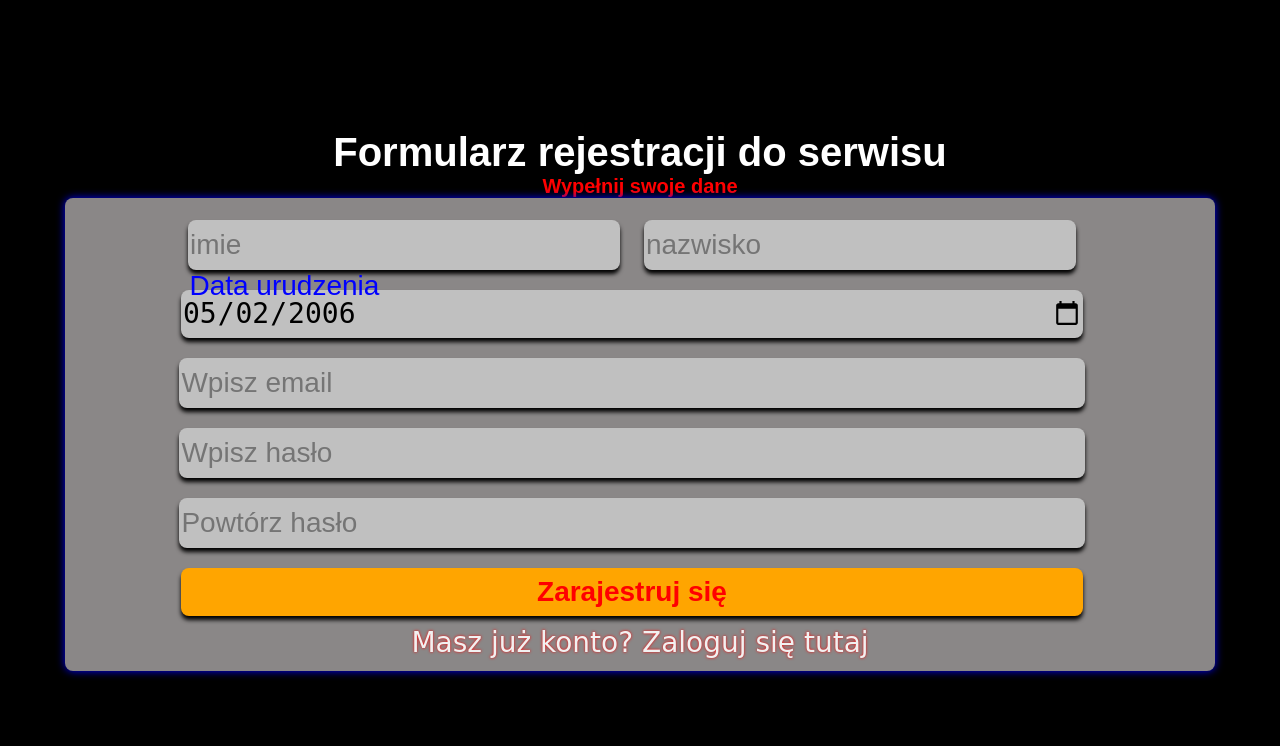
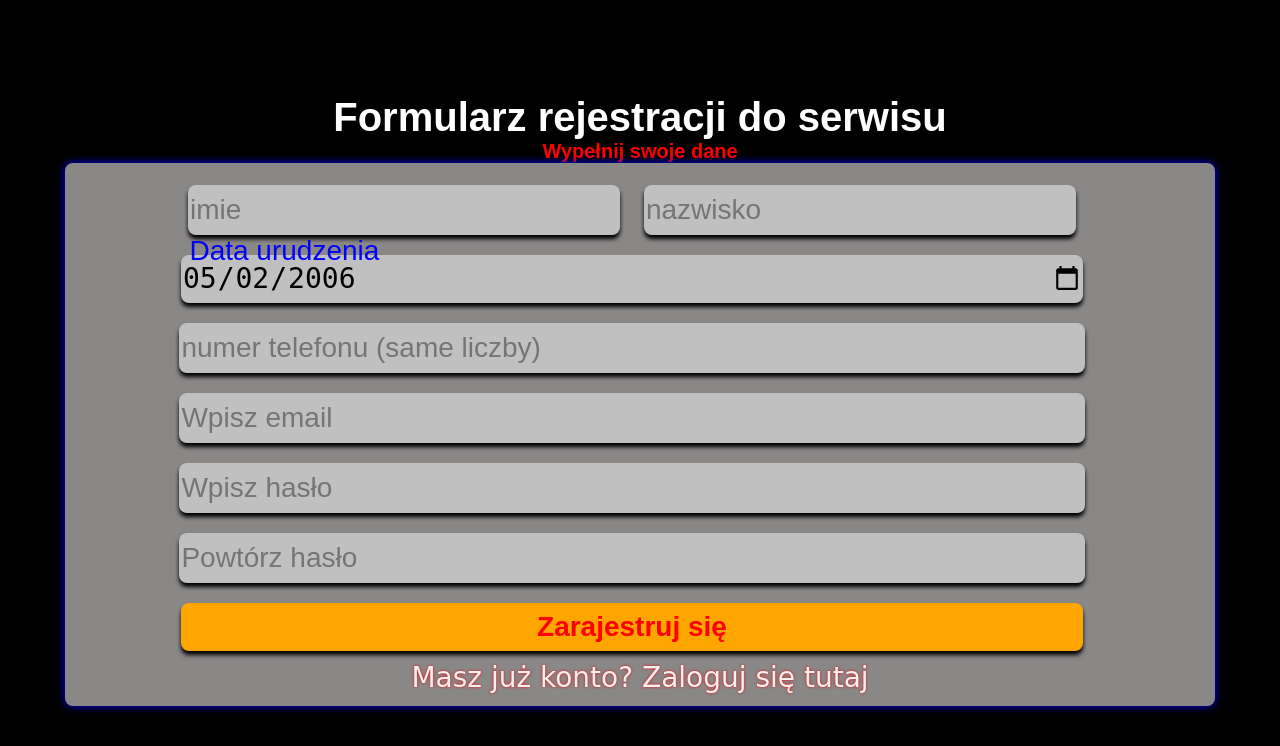
Before and after one commit to wedkarstwozkapitanem/portal, a PHP site: page /rejestracja in a window 1280 px wide. Shown: the top 746 px of the page. Run offline with PHP 8.4, Linux system fonts and the light colour scheme.

Commit message:
numer telefonu

```diff
--- a/css/profil.css
+++ b/css/profil.css
@@ -175,6 +175,10 @@ body {
     background-color: rgb(3, 112, 255 / 88%);
 }
 
+#profilinfo {
+    font-size: 28px;
+}
+
 .tlo_profilu {
     position: relative;
     height: 100%;
--- a/php/logowanie/dodaj_uzytkownika.php
+++ b/php/logowanie/dodaj_uzytkownika.php
@@ -5,7 +5,7 @@ try {
 
 
     if ($_SERVER["REQUEST_METHOD"] == "POST") {
-        if (!empty(htmlentities($_POST['imie'])) && !empty(htmlentities($_POST['nazwisko'])) && !empty(htmlentities($_POST['data_urodzenia'])) && !empty(htmlentities($_POST['email'])) && !empty(htmlentities($_POST['haslo'])) && !empty(htmlentities($_POST['haslo_powtorz']))) {
+        if (!empty(htmlentities($_POST['imie'])) && !empty(htmlentities($_POST['nazwisko'])) && !empty(htmlentities($_POST['data_urodzenia'])) && !empty(htmlentities($_POST['email'])) && !empty(htmlentities($_POST['haslo'])) && !empty(htmlentities($_POST['haslo_powtorz'])) && !empty(htmlentities($_POST['telefon']))) {
 
             (string)$imie = mysqli_real_escape_string($baza, htmlentities($_POST['imie']));
             (string)$nazwisko = mysqli_real_escape_string($baza,  htmlentities($_POST['nazwisko']));
@@ -14,6 +14,7 @@ try {
             (string)$haslo = mysqli_real_escape_string($baza, htmlentities($_POST['haslo']));
             (string)$haslo_powtorzone = mysqli_real_escape_string($baza, htmlentities($_POST['haslo_powtorz']));
             (string)$ip = mysqli_real_escape_string($baza, $_SERVER['REMOTE_ADDR']);
+            (int)$numer_telefonu = mysqli_real_escape_string($baza, htmlentities($_POST['telefon']));
 
             $niedozwoloneznaki = array( "/","<", ">","?",":","*","|","`","[","]","{","}","!","$","#","%","\ ");
             foreach ($niedozwoloneznaki as $x) {
@@ -33,7 +34,7 @@ try {
 
                             $dodawanie_hasel = mysqli_query($baza, "INSERT INTO `hasla` (email,haslo,ip) VALUES ('$email','$haslo','$ip')");
                             (int) $id_profilu = mysqli_insert_id($baza);
-                            $dodawanie_uzytkownika = mysqli_query($baza, "INSERT INTO `uzytkownicy` (id,imie,nazwisko,wiek) VALUES ('$id_profilu','$imie','$nazwisko','$data_urodzenia')");
+                            $dodawanie_uzytkownika = mysqli_query($baza, "INSERT INTO `uzytkownicy` (id,imie,nazwisko,wiek,numertelefonu) VALUES ('$id_profilu','$imie','$nazwisko','$data_urodzenia','$numer_telefonu')");
                             $i = mysqli_real_escape_string($baza,htmlentities(strtolower($imie)));
                             $n =  mysqli_real_escape_string($baza,htmlentities(strtolower($nazwisko)));
                             $folder_profilu =  mysqli_real_escape_string($baza,htmlspecialchars("{$i}_{$n}_{$id_profilu}"));
--- a/php/logowanie/rejestracja.php
+++ b/php/logowanie/rejestracja.php
@@ -26,6 +26,8 @@
                 <div style="clear:both;position: absolute;z-index: 4;left:10%;top:60px;"> Data urudzenia </div>
                 <input type="date" name="data_urodzenia" id="data_urudzenia" value="2006-05-02">
 
+                <input type="number" name="telefon" id="telefon" placeholder="numer telefonu (same liczby)" />
+
                 <input id="email" name="email" type="email" placeholder="Wpisz email">
 
                 <input type="password" name="haslo" id="haslo" placeholder="Wpisz hasło">
@@ -48,19 +50,21 @@
         </div>
     </div>
     <script>
-        let imie = document.getElementById('imie');
-        let nazwisko = document.getElementById('nazwisko');
-        let dataurodzenia = document.getElementById('data_urudzenia');
-        let email = document.getElementById('email');
-        let haslo = document.getElementById('haslo');
-        let haslo_powtorz = document.getElementById('haslo_powtorz');
 
-        let wszystkie = document.querySelectorAll('input');
+        const imie = document.getElementById('imie');
+        const nazwisko = document.getElementById('nazwisko');
+        const dataurodzenia = document.getElementById('data_urudzenia');
+        const email = document.getElementById('email');
+        const haslo = document.getElementById('haslo');
+        const haslo_powtorz = document.getElementById('haslo_powtorz');
+        const numer_telefonu = document.getElementById('telefon');
 
-        let sciana = document.querySelector('.sciana');
-        let komunikat = document.getElementById('alert_tresc');
-        let komunikat_zamknij = document.querySelector('#alert button');
-        let akcja = document.getElementById('akcja');
+        const wszystkie = document.querySelectorAll('input');
+
+        const sciana = document.querySelector('.sciana');
+        const komunikat = document.getElementById('alert_tresc');
+        const komunikat_zamknij = document.querySelector('#alert button');
+        const akcja = document.getElementById('akcja');
 
         let bledy = new Array();
 
@@ -102,6 +106,13 @@
             if (!haslo_powtorz.value) {
                 haslo_powtorz.classList = "blod";
                 bledy.push('Nie potwierdzono hasła')
+            }
+            if (!numer_telefonu.value) {
+             numer_telefonu.classList = "blod";
+             bledy.push('Brak numeru telefonu');
+            } else if (numer_telefonu.value.length >= 24) {
+            numer_telefonu.classList = "blod";
+             bledy.push('Nie prawidłowy numer telefonu');
             }
 
 
@@ -178,7 +189,7 @@
 
             }
 
-            poloczenie.send(`ppp=rejestracja&imie=${imie.value}&nazwisko=${nazwisko.value}&data_urodzenia=${dataurodzenia.value}&email=${email.value}&haslo=${haslo.value}&haslo_powtorz=${haslo_powtorz.value}`);
+            poloczenie.send(`ppp=rejestracja&imie=${imie.value}&nazwisko=${nazwisko.value}&data_urodzenia=${dataurodzenia.value}&email=${email.value}&haslo=${haslo.value}&haslo_powtorz=${haslo_powtorz.value}&telefon=${numer_telefonu.value}`);
         }
     </script>
 </body>
--- a/php/profile/profil.php
+++ b/php/profile/profil.php
@@ -191,8 +191,9 @@ try {
                     </p>';
                         }
                         echo '
-                    <p>Wiek: ' . $uzytkownik['wiek'] . ' lat </p>
-                    ';
+                    <p>Urodzony: ' . $uzytkownik['wiek'] . ' ('. date('Y') - substr($uzytkownik['wiek'],0,4).' lat)</p>';
+
+
                         echo '
                     <p>Data dołączenia:' . $uzytkownik['datadoloczenia'] . '</p>
                     ';
```
Also changed, not shown: bazadanych/serwis_kapitana.sql (+4 -3 lines).
